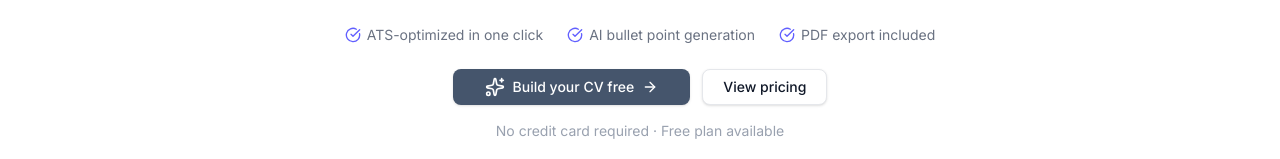
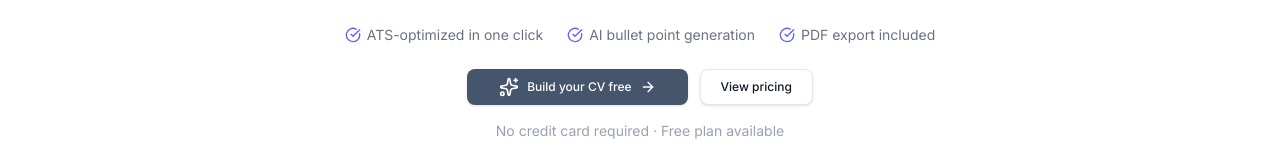
Before and after one commit to Ncarmend/MYCVCRAFT, a Next.js app: page / in a window 1280 px wide. Shown: the part 290-449 px from the top of the page. Built offline with nearby package versions, Linux system fonts and the light colour scheme; no server answers.

Commit message:
button commit

```diff
--- a/components/ui/button.tsx
+++ b/components/ui/button.tsx
@@ -26,8 +26,8 @@ const variantStyles = {
 
 const sizeStyles = {
   sm: "h-7 px-3 text-xs rounded-md",
-  md: "h-9 px-4 text-sm rounded-lg",
-  lg: "h-9 px-5 text-sm rounded-lg",
+  md: "h-9 px-4 text-xs rounded-lg",
+  lg: "h-9 px-5 text-xs rounded-lg",
   icon: "h-9 w-9 rounded-lg",
 };
 
```
